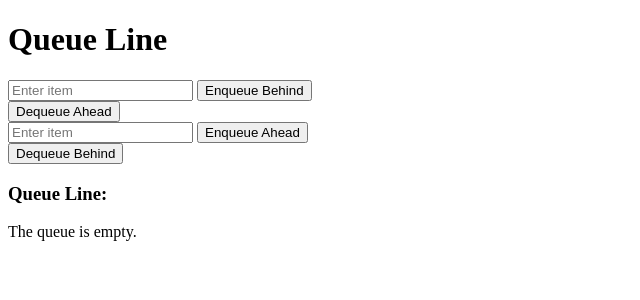
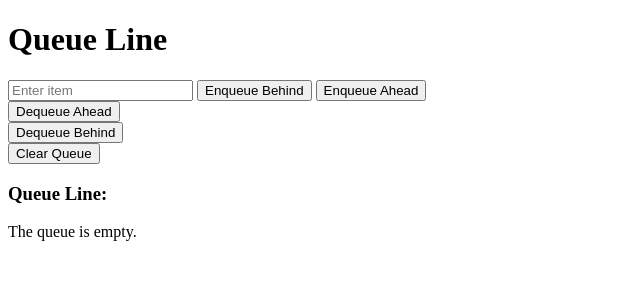
Before and after one commit to We-Do-Not-Belong-In-This-Organization/wdnbits_portfolio, a Flask app: page /DEqueue in a window 1280 px wide. Shown: the top 300 px of the page, without its empty margins (0-640 px from the left). Run offline with Flask 3, Linux system fonts and the light colour scheme.

Commit message:
added clear queue function and removed second entry box, dequito's dequeue to

```diff
--- a/app.py
+++ b/app.py
@@ -60,6 +60,11 @@ def dequeue():
     return redirect(url_for('queue'))
 
 
+
+@website.route('/clear_queue', methods=['POST'])
+def clear_queue():
+    queue_line.clear()
+    return redirect(url_for('queue'))
 # End of Queue
 
 
@@ -102,6 +107,12 @@ def dequeue_tail():
     return redirect(url_for('dob_queue'))
 
 
+@website.route('/clear_dob_queue', methods=['POST'])
+def clear_dob_queue():
+    dequeue_line.clear()
+    return redirect(url_for('dob_queue'))
+
+
 
 # End of DEqueue
 
--- a/templates/dequeue.html
+++ b/templates/dequeue.html
@@ -10,23 +10,24 @@
 <body>
     <h1>Queue Line</h1>
 
-    <form action="/enqueue_left" method="post">
+    <form action="/enqueue_head" action="/enqueue_left" method="post">
         <input type="text" name="user_enqueue" placeholder="Enter item" required>
         <button type="submit">Enqueue Behind</button>
+        <button type="submit">Enqueue Ahead</button>
     </form>
 
     <form action="/dequeue_right" method="post">
         <button type="submit">Dequeue Ahead</button>
     </form>
 
-    <form action="/enqueue_head" method="post">
-        <input type="text" name="user_enqueue" placeholder="Enter item" required>
-        <button type="submit">Enqueue Ahead</button>
-    </form>
-
     <form action="/dequeue_tail" method="post">
         <button type="submit">Dequeue Behind</button>
     </form>
+
+    <form action="/clear_dob_queue" method="post">
+        <button type="submit">Clear Queue</button>
+    </form>
+
 
     <div class="queue_line">
         <h3>Queue Line:</h3>
--- a/templates/queue.html
+++ b/templates/queue.html
@@ -19,6 +19,10 @@
         <button type="submit">Dequeue</button>
     </form>
 
+    <form action="/clear_queue" method="post">
+        <button type="submit">Clear Queue</button>
+    </form>
+
     <div class="queue_line">
         <h3>Queue Line:</h3>
         {% if queue_line %}
```
